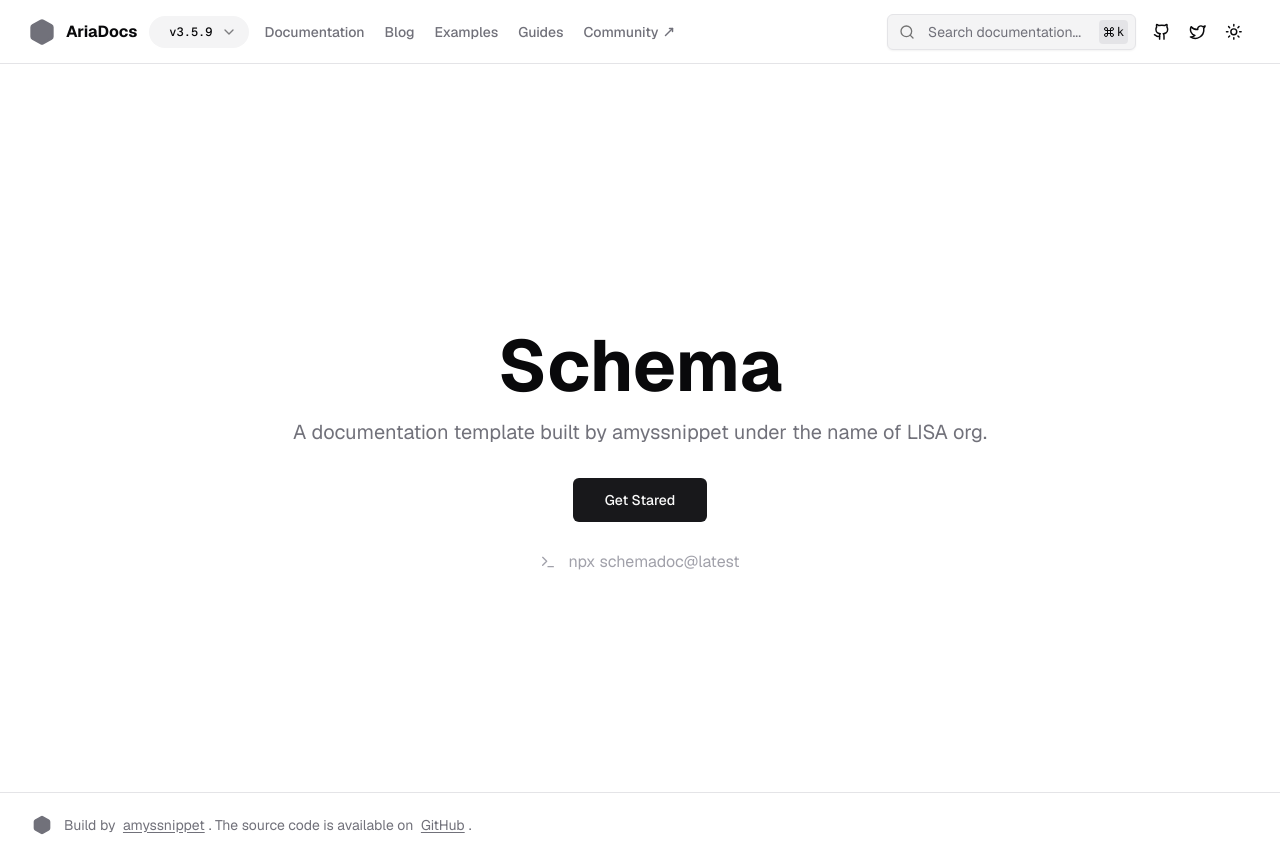
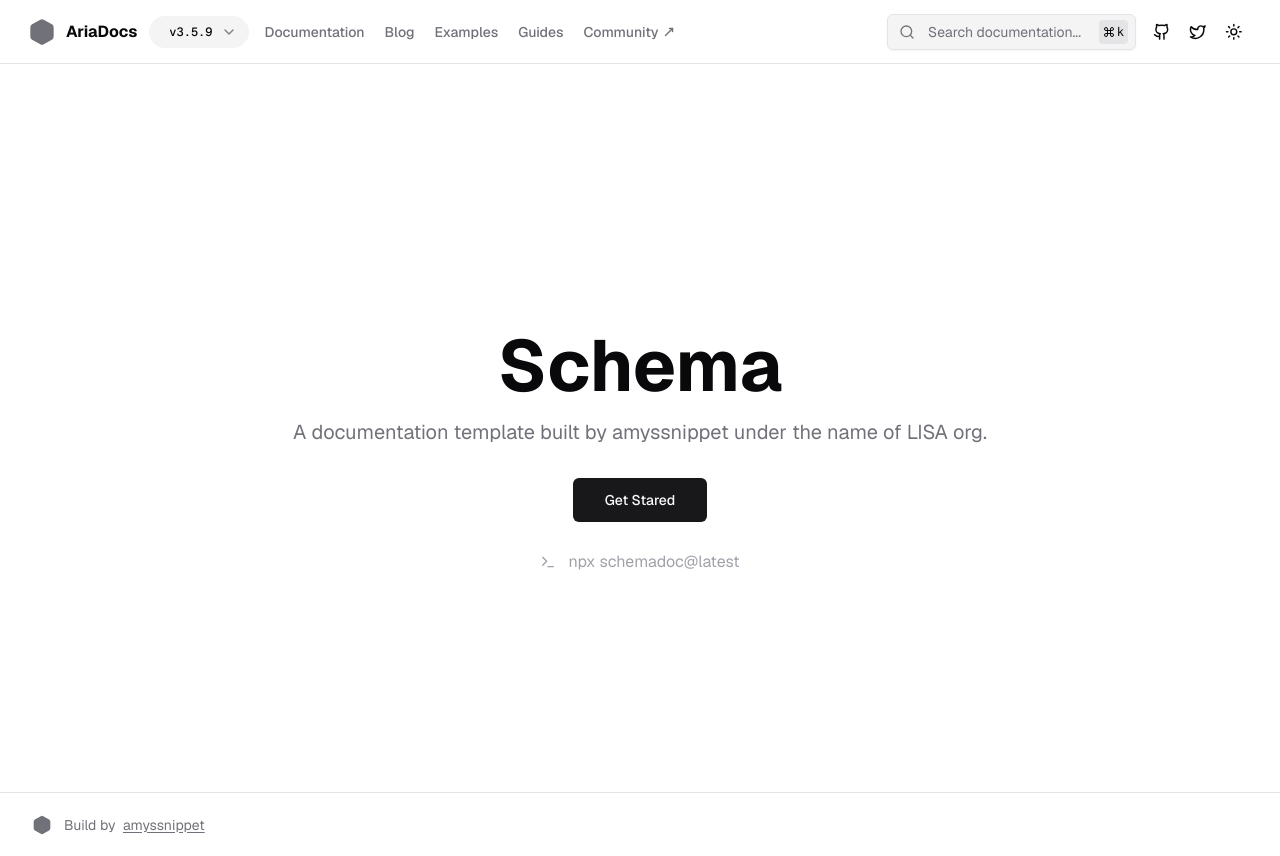
Before and after one commit to bradcn/schema-versioned, a Next.js app: page / in a window 1280 px wide. Built offline with nearby package versions, Linux system fonts and the light colour scheme.

Commit message:
Update footer.tsx

```diff
--- a/components/footer.tsx
+++ b/components/footer.tsx
@@ -13,18 +13,10 @@ export function Footer() {
             Build by{" "}
             <Link
               className="px-1 underline underline-offset-2"
-              href="https://github.com/nisabmohd"
+              href={DATA.authorUrl}
             >
               {DATA.authorName}
             </Link>
-            . The source code is available on{" "}
-            <Link
-              className="px-1 underline underline-offset-2"
-              href={DATA.authorUrl}
-            >
-              GitHub
-            </Link>
-            .
           </p>
         </div>
       </div>
```
